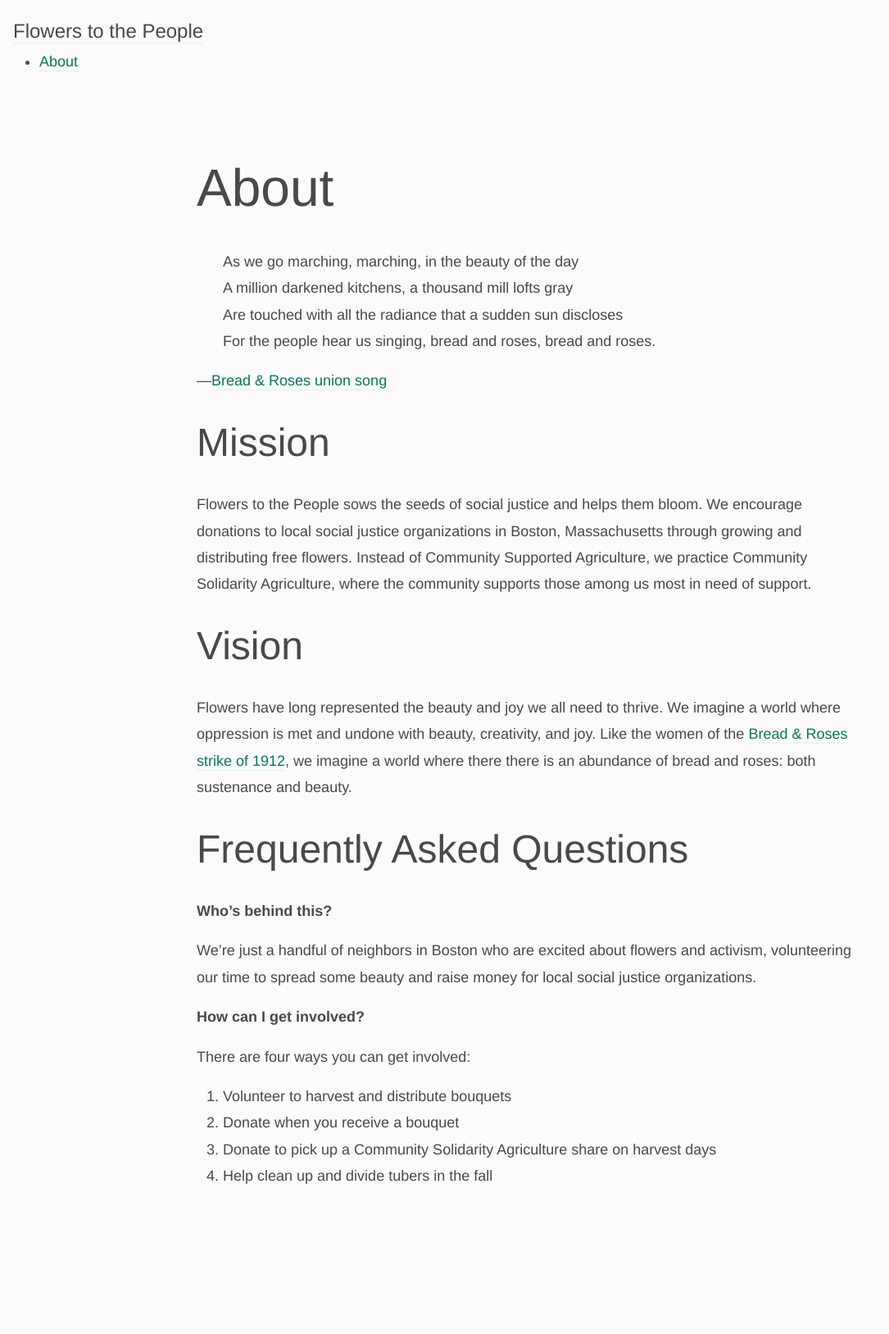
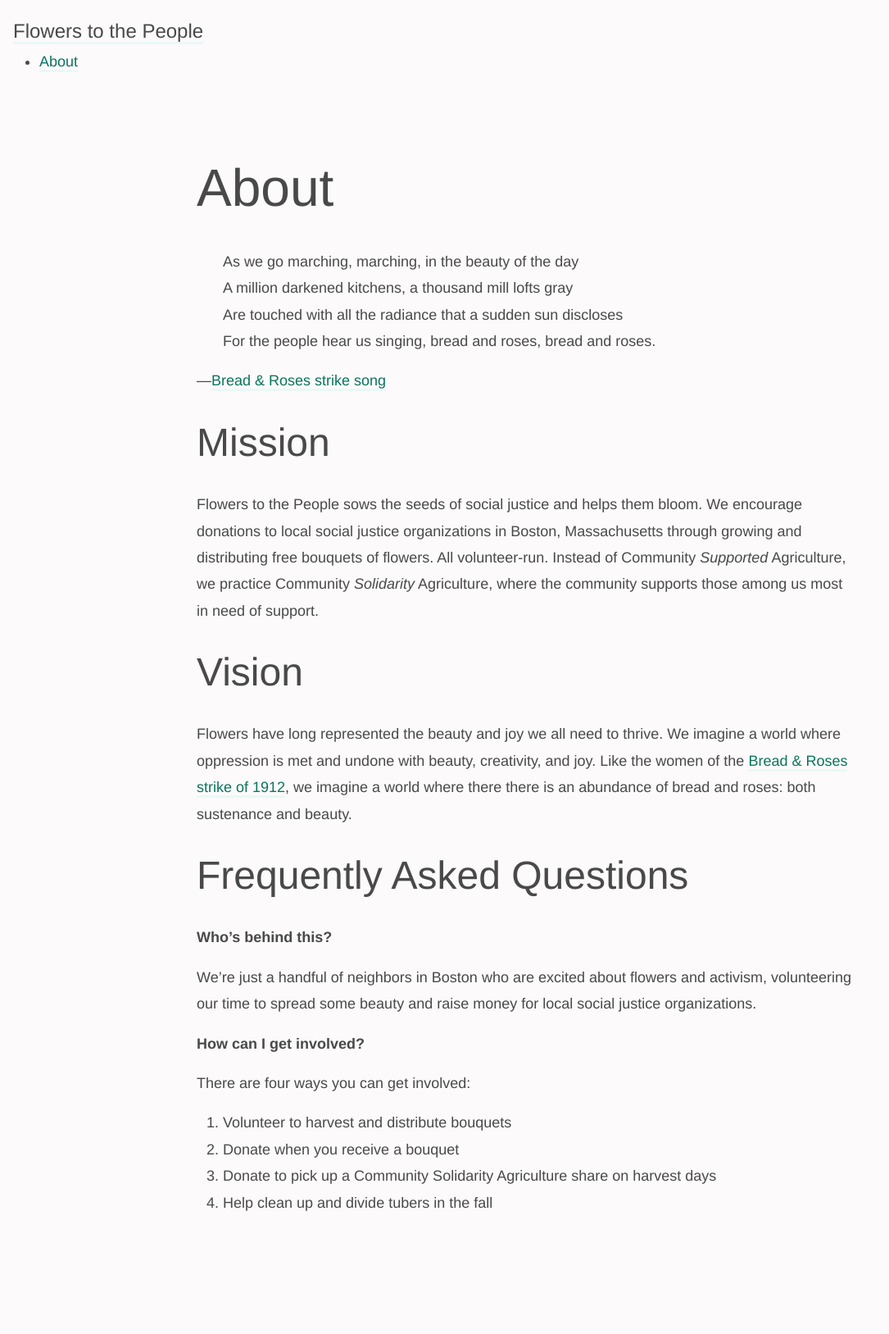
Before and after one commit to heybenji/flowerstothepeople, a Jekyll site: the page built from about.markdown, in a window 1280 px wide. Shown: the whole page at 82% size, without its empty margins (0-1085 px from the left). Built offline with Jekyll 4.4.1, drawn with Linux system fonts in a browser that asks for light colours; some web fonts are replaced; before the commit the page ends 1595 px from its top, so only the background shows below that; some of the changed lines change nothing that is shown.

Commit message:
Revise about page and include site description

```diff
--- a/about.markdown
+++ b/about.markdown
@@ -12,11 +12,11 @@ A million darkened kitchens, a thousand mill lofts gray<br>
 Are touched with all the radiance that a sudden sun discloses<br>
 For the people hear us singing, bread and roses, bread and roses.
 
-—[Bread &amp; Roses union song](https://en.wikipedia.org/wiki/Bread_and_Roses)
+—[Bread &amp; Roses strike song](https://en.wikipedia.org/wiki/Bread_and_Roses)
 
 ## Mission
 
-Flowers to the People sows the seeds of social justice and helps them bloom. We encourage donations to local social justice organizations in Boston, Massachusetts through growing and distributing free flowers. Instead of Community Supported Agriculture, we practice Community Solidarity Agriculture, where the community supports those among us most in need of support.
+{{ site.description }} Instead of Community <em>Supported</em> Agriculture, we practice Community <em>Solidarity</em> Agriculture, where the community supports those among us most in need of support.
 
 ## Vision
 
```
